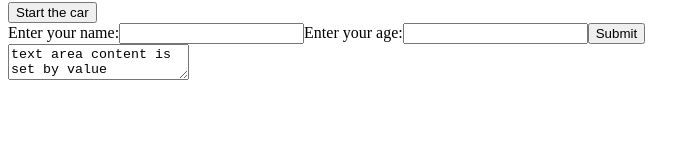
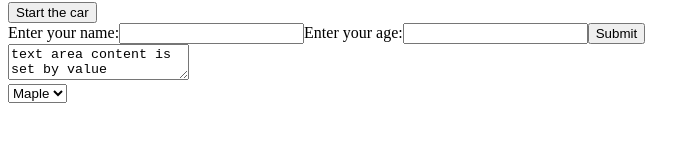
Before and after one commit to RevelDeng/My_First_React_Code, a React app in the folder my-react-app/: page / in a window 1280 px wide. Shown: the part 349-490 px from the top of the page, without its empty margins (0-700 px from the left). Built offline with nearby package versions, Linux system fonts and the light colour scheme.

Commit message:
added drop down list

```diff
--- a/my-react-app/public/index.html
+++ b/my-react-app/public/index.html
@@ -32,6 +32,7 @@
     <div id="second_root"></div>
     <div id="third_root"></div>
     <div id="fourth_root"></div>
+    <div id="fifth_root"></div>
     <!--
       This HTML file is a template.
       If you open it directly in the browser, you will see an empty page.
--- a/my-react-app/src/index.js
+++ b/my-react-app/src/index.js
@@ -93,6 +93,24 @@ function TextareaForm() {
   )
 }
 
+function SelectForm() {
+  const [myTree, setMyTree] = useState("Maple")
+
+  const handleChange = (event) => {
+    setMyTree(event.target.value)
+  }
+
+  return (
+    <form>
+      <select value={myTree} onChange={handleChange}>
+        <option value="Oak">Oak</option>
+        <option value="Pine">Pine</option>
+        <option value="Maple">Maple</option>
+      </select>
+    </form>
+  )
+}
+
 ReactDOM.render(
   myfirstelement,
   document.getElementById('root')
@@ -112,3 +130,8 @@ ReactDOM.render(
   <TextareaForm/>,
   document.getElementById('fourth_root')
 )
+
+ReactDOM.render(
+  <SelectForm/>,
+  document.getElementById('fifth_root')
+)
```
